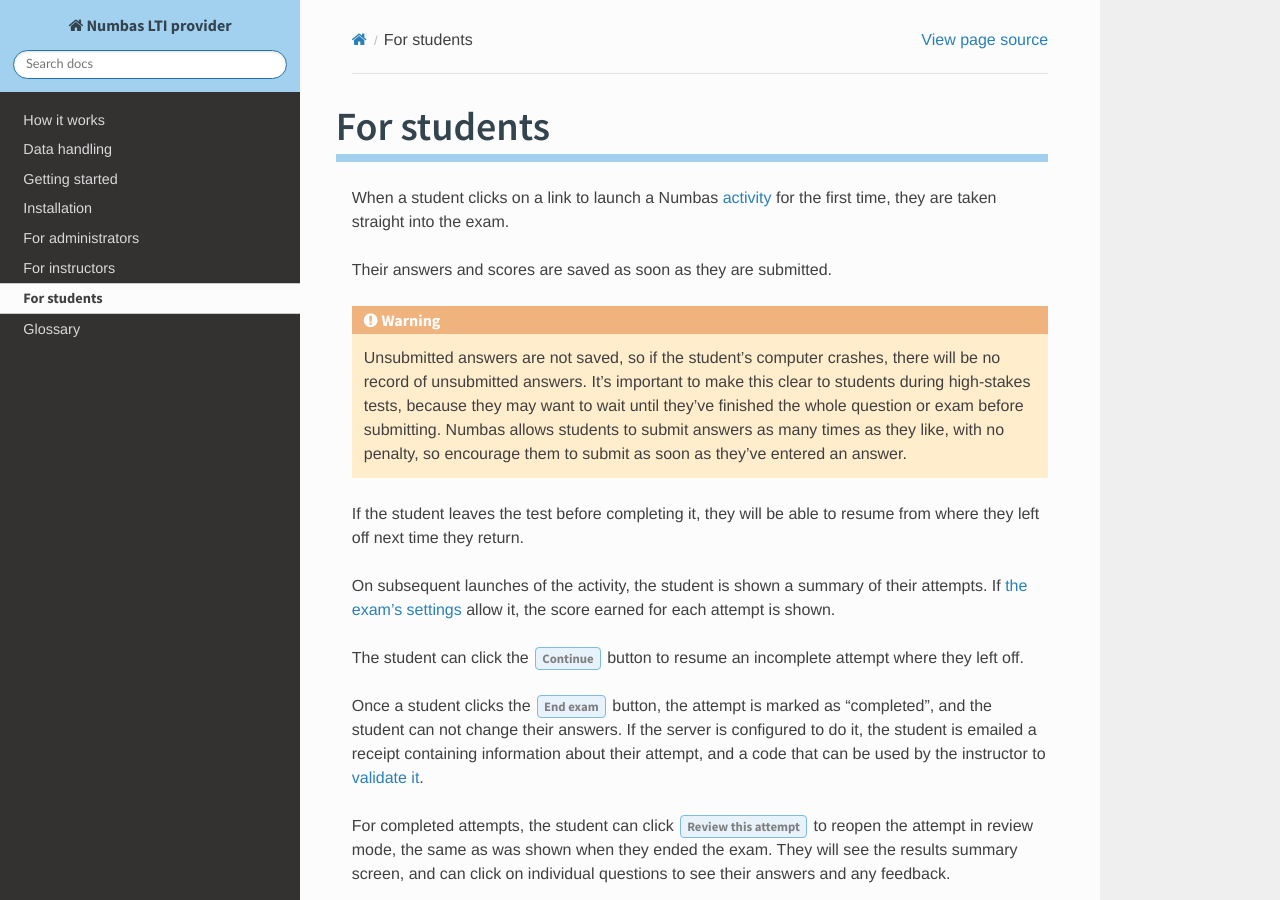
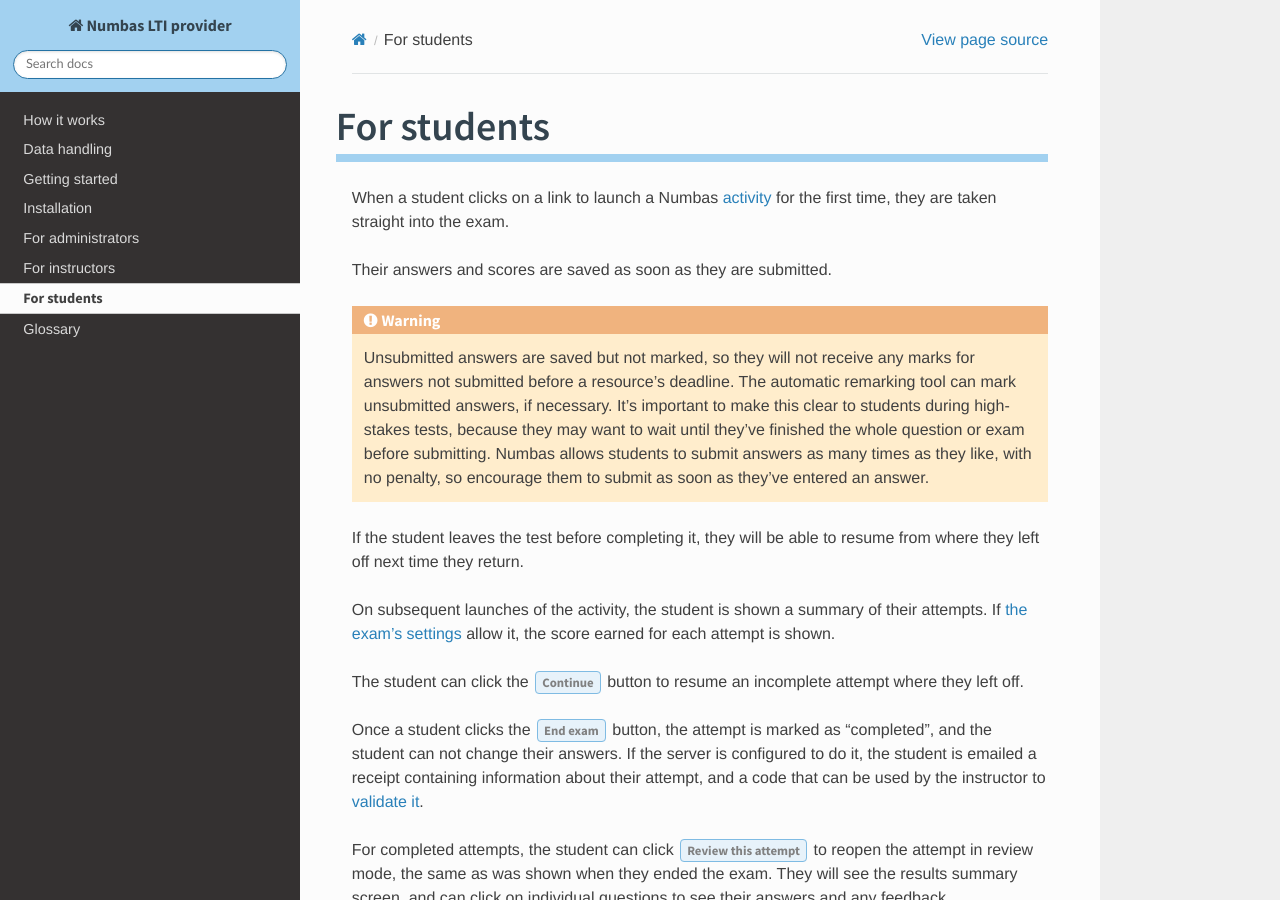
Before and after one commit to numbas/numbas-lti-provider, a Sphinx documentation site: the page built from doc/source/student/index.rst, in a window 1280 px wide and 900 px high. Built offline with Sphinx 7.4.7 and the Read the Docs theme 2.0.0, drawn with Linux system fonts in a browser that asks for light colours; some web fonts are replaced.

Commit message:
Update index.rst

```diff
--- a/doc/source/student/index.rst
+++ b/doc/source/student/index.rst
@@ -7,7 +7,8 @@ Their answers and scores are saved as soon as they are submitted.
 
 .. warning::
 
-    Unsubmitted answers are not saved, so if the student's computer crashes, there will be no record of unsubmitted answers.
+    Unsubmitted answers are saved but not marked, so they will not receive any marks for answers not submitted before a resource's deadline.
+    The automatic remarking tool can mark unsubmitted answers, if necessary.
     It's important to make this clear to students during high-stakes tests, because they may want to wait until they've finished the whole question or exam before submitting.
     Numbas allows students to submit answers as many times as they like, with no penalty, so encourage them to submit as soon as they've entered an answer.
 
```
